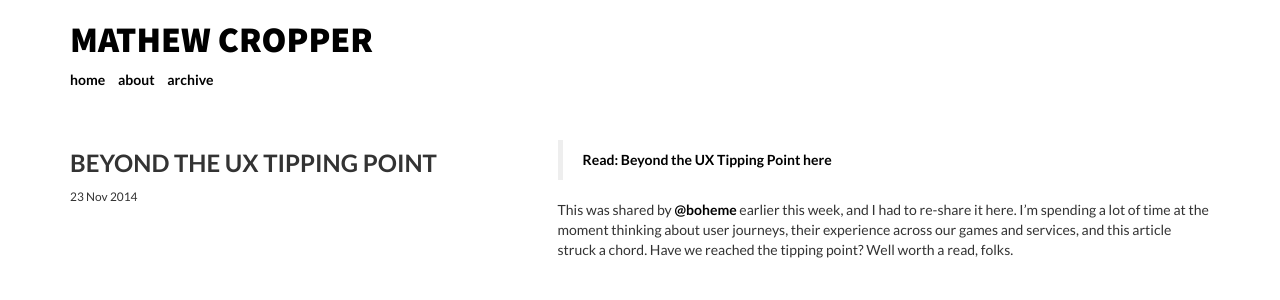
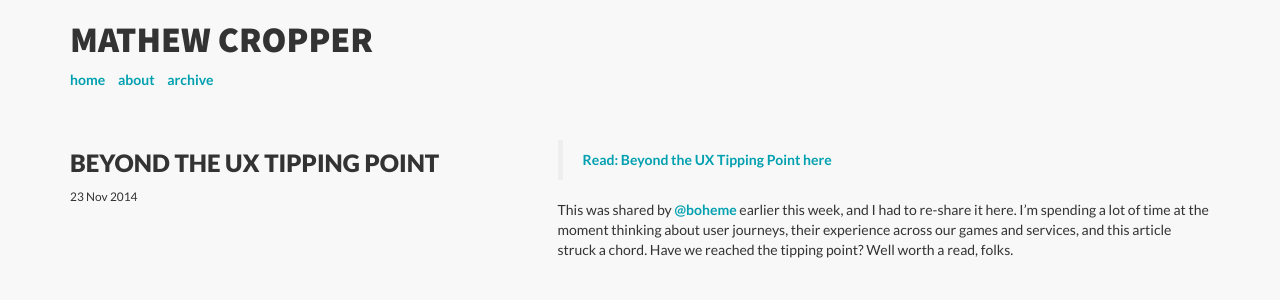
Before and after one commit to mathewcropper/mathewcropper.github.io, a Jekyll site: the page built from _posts/2014-11-23-beyond-the-ux-tipping-point.md, in a window 1280 px wide. Shown: the top 300 px of the page. Built offline with Jekyll 4.4.1, drawn with Linux system fonts in a browser that asks for light colours; nearby versions of some CDN libraries; library files that are not in the unit come from our copies.

Commit message:
Colour updates

```diff
--- a/_layouts/post.html
+++ b/_layouts/post.html
@@ -6,7 +6,7 @@ layout: default
   <div class="container">
 		<div class="row">
 		  <div class="col-md-5 mc-margin-bottom-50">
-			  <h3 class="text-uppercase mc-700">{{ page.title }}</h3>
+			  <h3 class="text-uppercase mc-900">{{ page.title }}</h3>
 			  <p><small>{{ page.date | date_to_string }}</small></p>
 		  </div>
 		  <div class="col-md-7 mc-margin-bottom-50">
--- a/css/mc.css
+++ b/css/mc.css
@@ -12,19 +12,24 @@
 /*
 	Typography overrides
 */
+body {
+	background-color: #F8F8F8;
+}
 h1 {
 	font-family: 'Source Sans Pro', sans-serif;
 	font-weight: 900;
+	color: #333333;
 }
 h2, h3, h4, h5, h6, p, blockquote p, ul {
 	font-family: 'Lato', sans-serif;
+	color: #333333;
 }
 h1 a, h1 a:hover {
-	color: #000000;
+	color: #333333;
 	text-decoration: none;
 }
 h4 a, h4 a:hover {
-	color: #000000;
+	color: #CC333F;
 	text-decoration: none;
 }
 blockquote p {
@@ -32,7 +37,7 @@ blockquote p {
 	line-height: 1.428;
 }
 p a, p a:hover, ul a, ul a:hover {
-	color: #000000;
+	color: #00A0B0;
 	text-decoration: none;
 	font-weight: 700;
 }
@@ -62,7 +67,7 @@ span.previous, span.next {
 	display: none;
 }
 a.previous, a.previous:hover, a.next, a.next:hover {
-	color: #00A0B0;
+	color: #CC333F;
 	text-decoration: none;
 	font-weight: 700;
 }
--- a/index.html
+++ b/index.html
@@ -9,7 +9,7 @@ title: Mathew Cropper
 		<div class="row">
 		{% for post in paginator.posts limit: 3 %}
 		  <div class="col-md-4 mc-margin-bottom-30 mc-padding-top-20">
-			  <h4 class="text-uppercase mc-700"><a href="{{ post.url }}">{{ post.title }}</a></h3>
+			  <h4 class="text-uppercase mc-900"><a href="{{ post.url }}">{{ post.title }}</a></h3>
 			  <p class="mc-100"><small>{{ post.date | date_to_string }}</small></p>
 			  <p>
 				  {{ post.excerpt }}
@@ -24,7 +24,7 @@ title: Mathew Cropper
 		<div class="row">
 		{% for post in paginator.posts limit: 3 offset: 3 %}
 		  <div class="col-md-4 mc-margin-bottom-30 mc-padding-top-20">
-			  <h4 class="text-uppercase mc-700"><a href="{{ post.url }}">{{ post.title }}</a></h3>
+			  <h4 class="text-uppercase mc-900"><a href="{{ post.url }}">{{ post.title }}</a></h3>
 			  <p class="mc-100"><small>{{ post.date | date_to_string }}</small></p>
 			  <p>
 				  {{ post.excerpt }}
```
